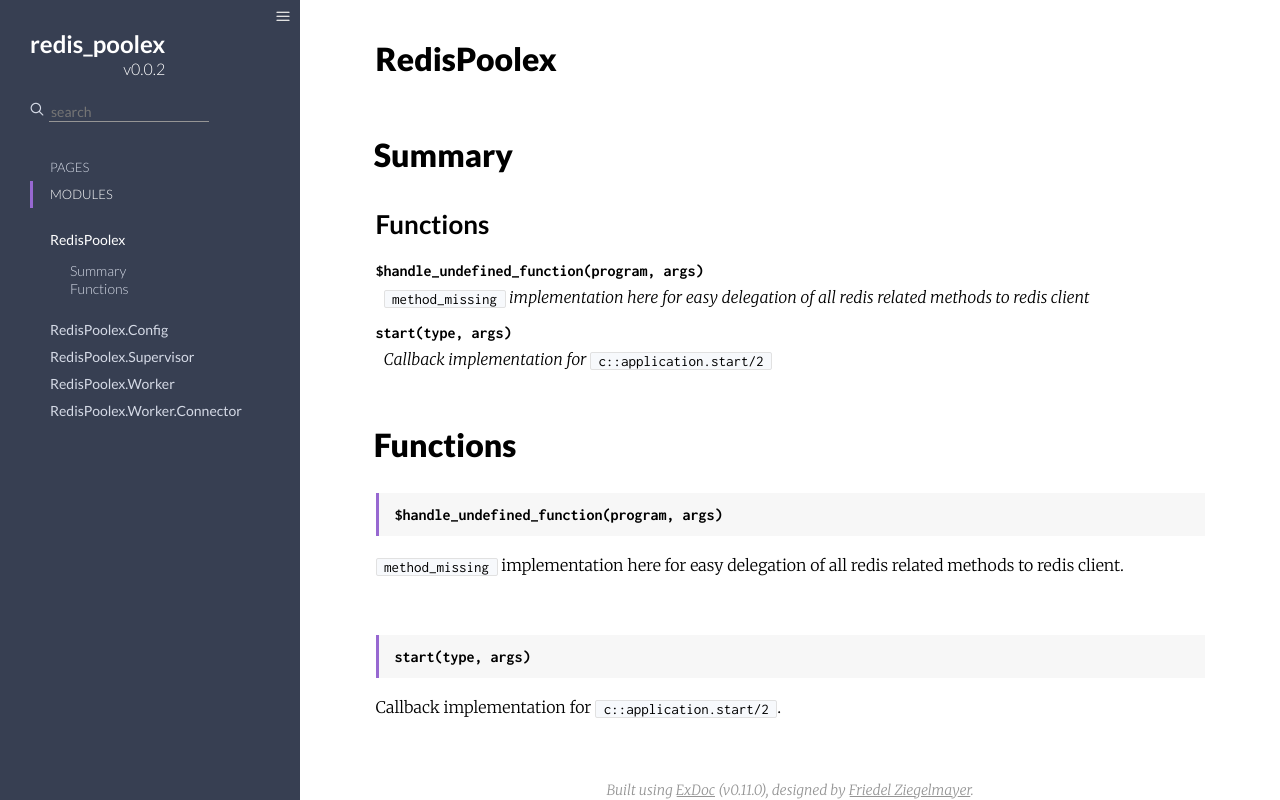
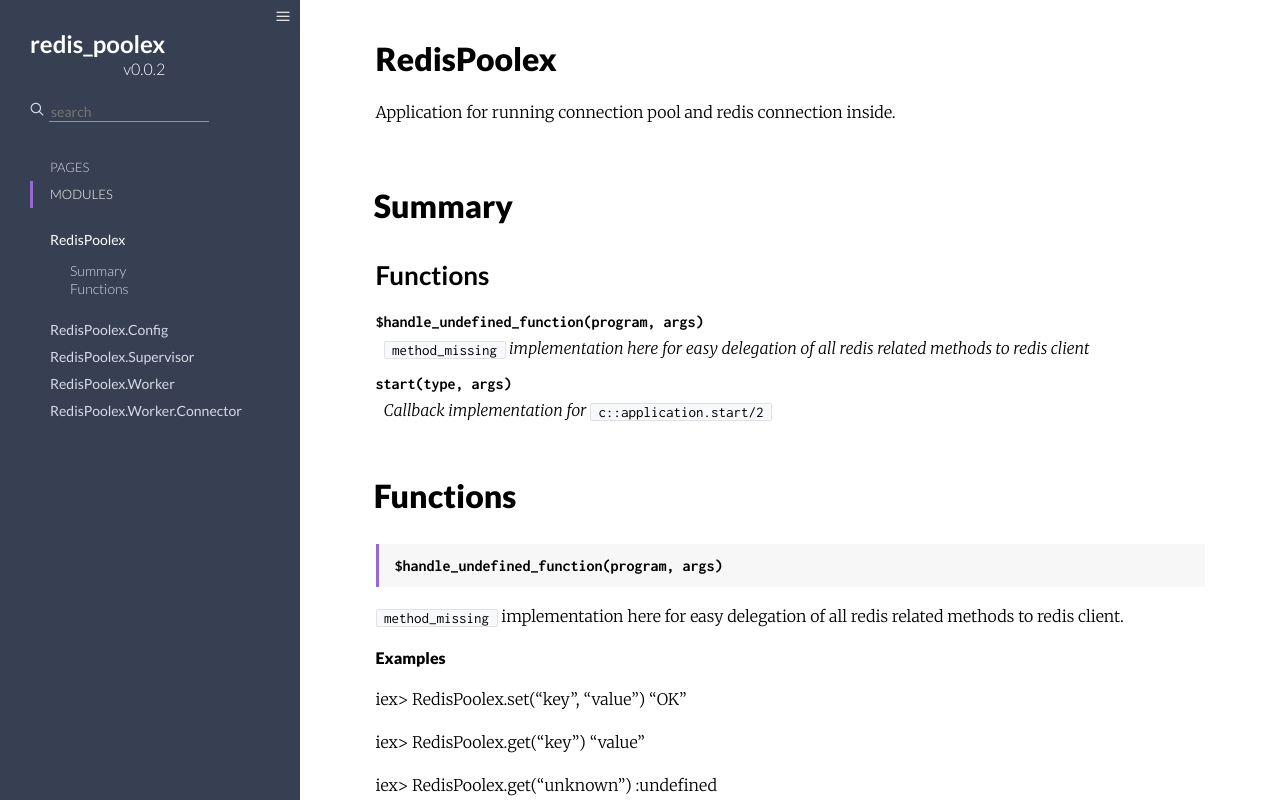
Before and after one commit to oivoodoo/redis_poolex, a plain HTML site: page doc/RedisPoolex.html in a window 1280 px wide. Drawn offline with Linux system fonts and the light colour scheme; files whose address does not match are found by name.

Commit message:
Update doc

```diff
--- a/doc/RedisPoolex.html
+++ b/doc/RedisPoolex.html
@@ -67,6 +67,11 @@
       </h1>
 
 
+        <section id="moduledoc" class="docstring">
+          <p>Application for running connection pool and redis connection inside.</p>
+
+        </section>
+
 
 
         <section id="summary" class="details-list">
@@ -135,6 +140,17 @@ related methods to redis client</p>
   <section class="docstring">
     <p><code class="inline">method_missing</code> implementation here for easy delegation of all redis
 related methods to redis client.</p>
+<h2>Examples</h2>
+<p>  iex&gt; RedisPoolex.set(“key”, “value”)
+  “OK”</p>
+<p>  iex&gt; RedisPoolex.get(“key”)
+  “value”</p>
+<p>  iex&gt; RedisPoolex.get(“unknown”)
+  :undefined</p>
+<p>  iex&gt; RedisPoolex.hset(“user”, “1”, “user-value”)
+  “OK”</p>
+<p>  iex&gt; RedisPoolex.hget(“users”, “1”)
+  “user-value”</p>
 
   </section>
 </div>
```
Also changed, not shown: doc/RedisPoolex.Config.html (+4 -0 lines), doc/RedisPoolex.Supervisor.html (+4 -0 lines), doc/api-reference.html (+3 -0 lines).
